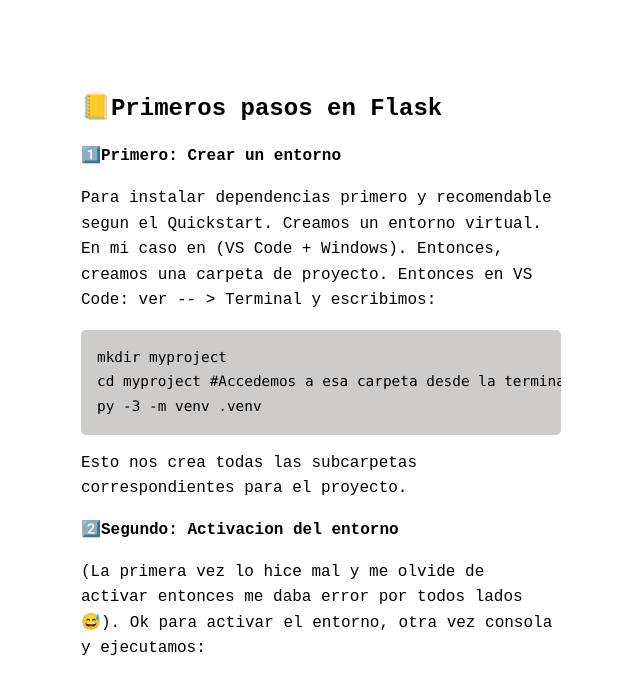
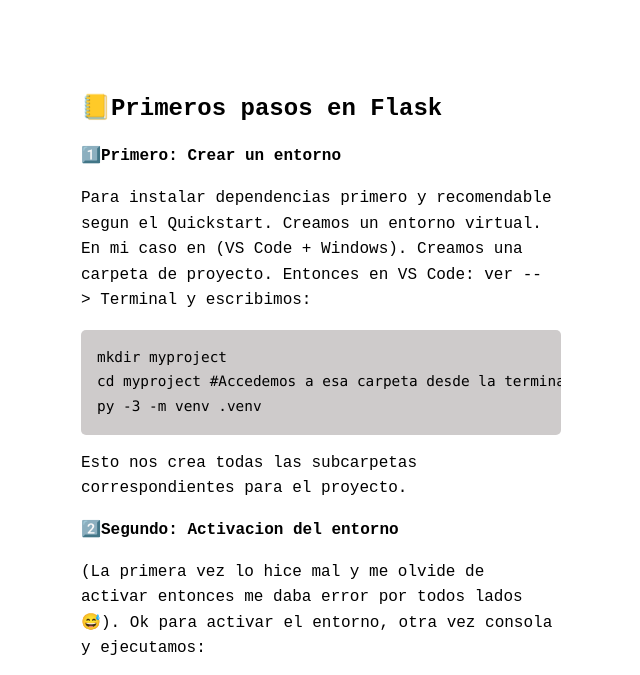
Before and after one commit to Motorbuzzard880/Personal-blog, a plain HTML site: page content/empezando_flask.html in a window 1280 px wide. Shown: the part 74-749 px from the top of the page, without its empty margins (319-959 px from the left). Drawn offline with Linux system fonts and the light colour scheme.

Commit message:
arreglo redaccion

```diff
--- a/content/empezando_flask.html
+++ b/content/empezando_flask.html
@@ -22,7 +22,7 @@
 
 <p><strong>1️⃣Primero: Crear un entorno</strong></p>
 
-<p>Para instalar dependencias primero y recomendable segun el Quickstart. Creamos un entorno virtual. En mi caso en (VS Code + Windows). Entonces, creamos una carpeta de proyecto. Entonces en VS Code: ver -- &gt; Terminal y escribimos:</p>
+<p>Para instalar dependencias primero y recomendable segun el Quickstart. Creamos un entorno virtual. En mi caso en (VS Code + Windows). Creamos una carpeta de proyecto. Entonces en VS Code: ver -- &gt; Terminal y escribimos:</p>
 
 <pre><code>mkdir myproject
 cd myproject #Accedemos a esa carpeta desde la terminal
```
